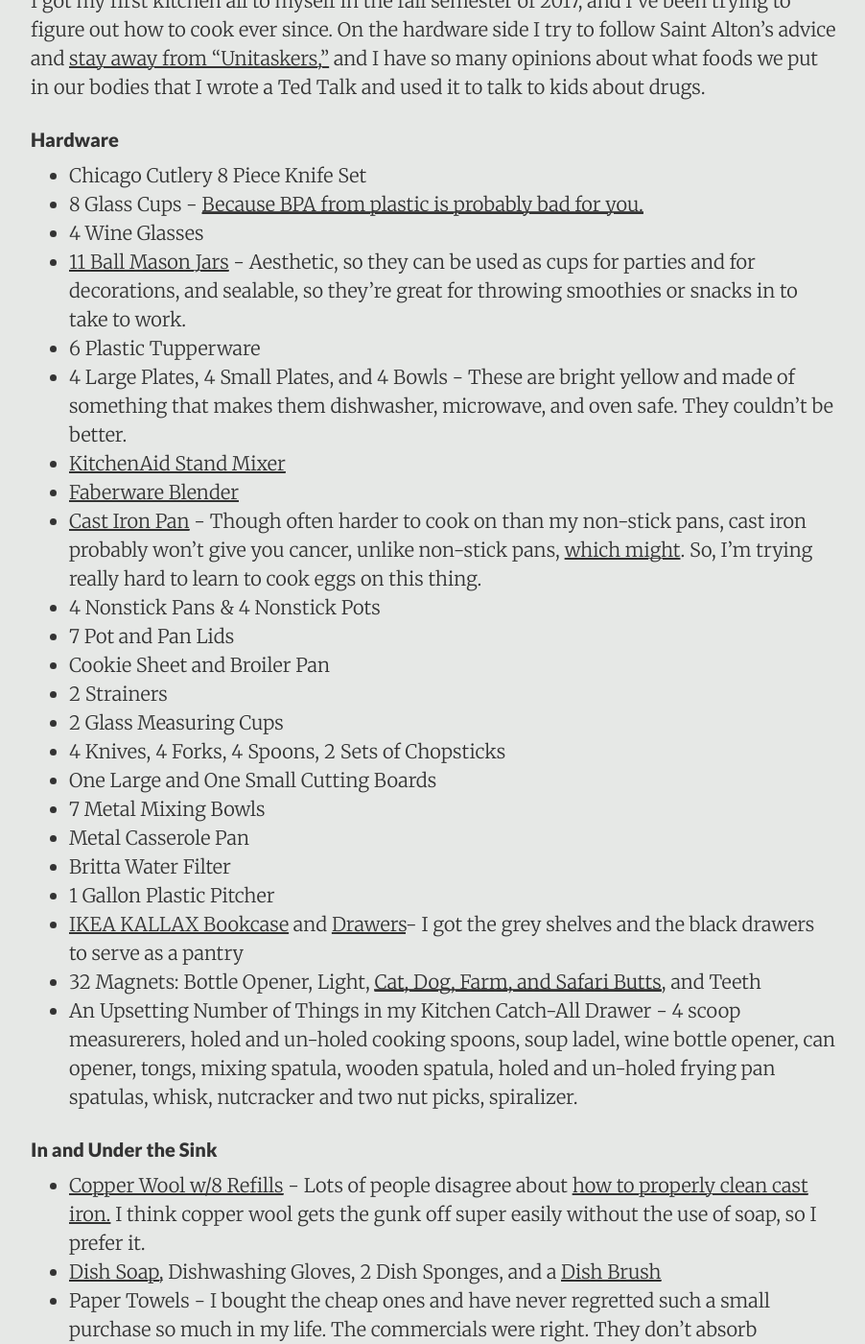
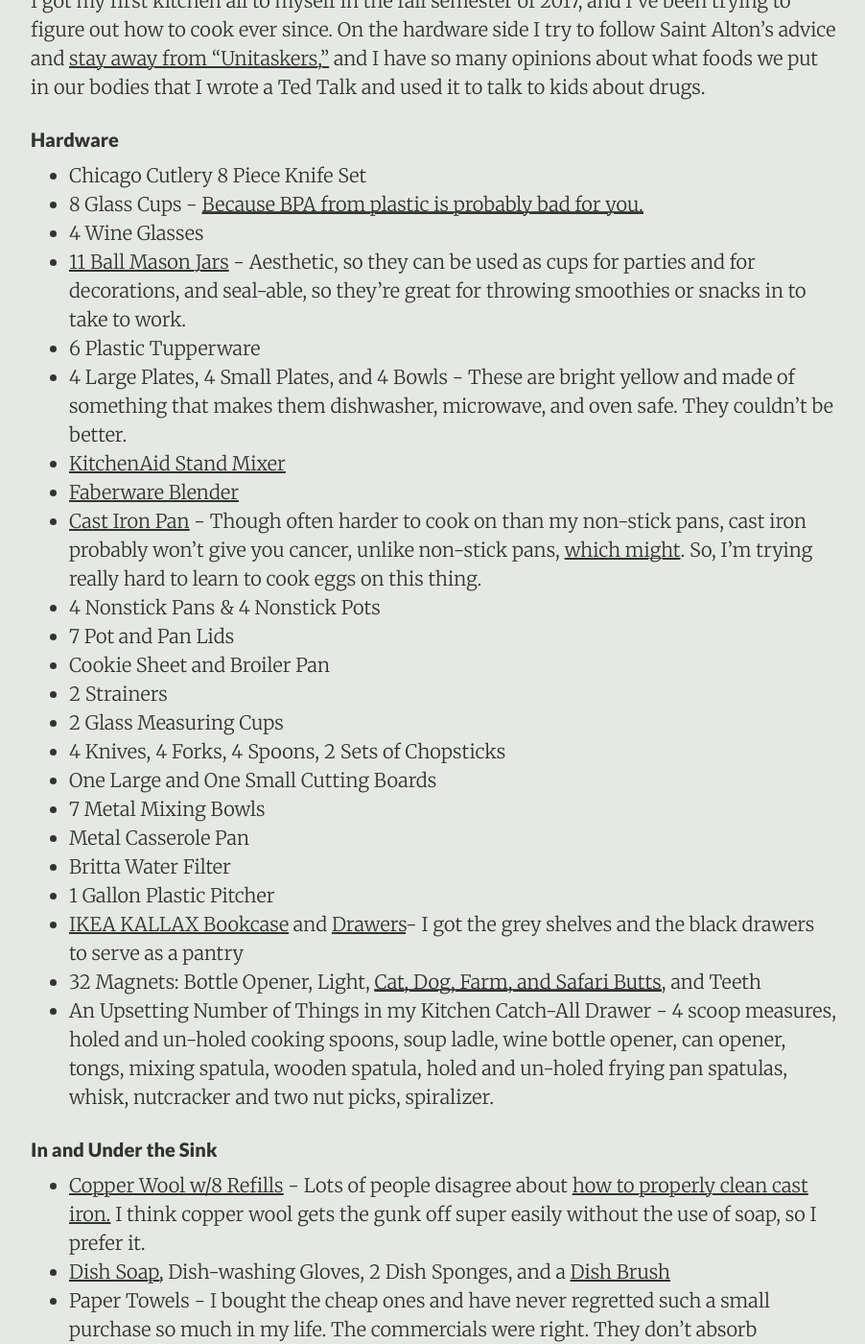
Before and after one commit to DestinyRoseMurphy/DestinyRoseMurphy.github.io, a Jekyll site: the page built from _posts/2017-10-19-Things-I-Kept.md, in a window 1280 px wide and 1400 px high, scrolled down 3569 px. Shown: the whole window at 96% size, without its empty margins (188-1090 px from the left). Built offline with Jekyll 4.4.1, drawn with Linux system fonts in a browser that asks for light colours.

Commit message:
Spell Check

```diff
--- a/_posts/2017-10-19-Things-I-Kept.md
+++ b/_posts/2017-10-19-Things-I-Kept.md
@@ -79,7 +79,7 @@ I got my first kitchen all to myself in the fall semester of 2017, and I've been
 * Chicago Cutlery 8 Piece Knife Set
 * 8 Glass Cups - [Because BPA from plastic is probably bad for you.](https://www.mayoclinic.org/healthy-lifestyle/nutrition-and-healthy-eating/expert-answers/bpa/faq-20058331)
 * 4 Wine Glasses
-* [11 Ball Mason Jars](http://amzn.to/2CWev0e) - Aesthetic, so they can be used as cups for parties and for decorations, and sealable, so they're great for throwing smoothies or snacks in to take to work.
+* [11 Ball Mason Jars](http://amzn.to/2CWev0e) - Aesthetic, so they can be used as cups for parties and for decorations, and seal-able, so they're great for throwing smoothies or snacks in to take to work.
 * 6 Plastic Tupperware
 * 4 Large Plates, 4 Small Plates, and 4 Bowls - These are bright yellow and made of something that makes them dishwasher, microwave, and oven safe. They couldn't be better.
 * [KitchenAid Stand Mixer](http://amzn.to/2D8nBKF)
@@ -98,12 +98,12 @@ I got my first kitchen all to myself in the fall semester of 2017, and I've been
 * 1 Gallon Plastic Pitcher
 * [IKEA KALLAX Bookcase](http://amzn.to/2DqabqZ) and [Drawers](http://amzn.to/2Dpk6gz)- I got the grey shelves and the black drawers to serve as a pantry
 * 32 Magnets: Bottle Opener, Light, [Cat, Dog, Farm, and Safari Butts](http://amzn.to/2DcMi8u), and Teeth
-* An Upsetting Number of Things in my Kitchen Catch-All Drawer - 4 scoop measurerers, holed and un-holed cooking spoons, soup ladel, wine bottle opener, can opener, tongs, mixing spatula, wooden spatula, holed and un-holed frying pan spatulas, whisk, nutcracker and two nut picks, spiralizer.
+* An Upsetting Number of Things in my Kitchen Catch-All Drawer - 4 scoop measures, holed and un-holed cooking spoons, soup ladle, wine bottle opener, can opener, tongs, mixing spatula, wooden spatula, holed and un-holed frying pan spatulas, whisk, nutcracker and two nut picks, spiralizer.
 
 #### In and Under the Sink
 
 * [Copper Wool w/8 Refills](http://amzn.to/2FvWYNX) - Lots of people disagree about [how to properly clean cast iron.](https://www.blessthismessplease.com/how-to-clean-and-reseason-cast-iro/) I think copper wool gets the gunk off super easily without the use of soap, so I prefer it.
-* [Dish Soap,](http://amzn.to/2D8BdFA) Dishwashing Gloves, 2 Dish Sponges, and a [Dish Brush](http://amzn.to/2Dc6Eie)
+* [Dish Soap,](http://amzn.to/2D8BdFA) Dish-washing Gloves, 2 Dish Sponges, and a [Dish Brush](http://amzn.to/2Dc6Eie)
 * Paper Towels - I bought the cheap ones and have never regretted such a small purchase so much in my life. The commercials were right. They don't absorb anything and tear tear-ibly. Never again.
 
 
```
